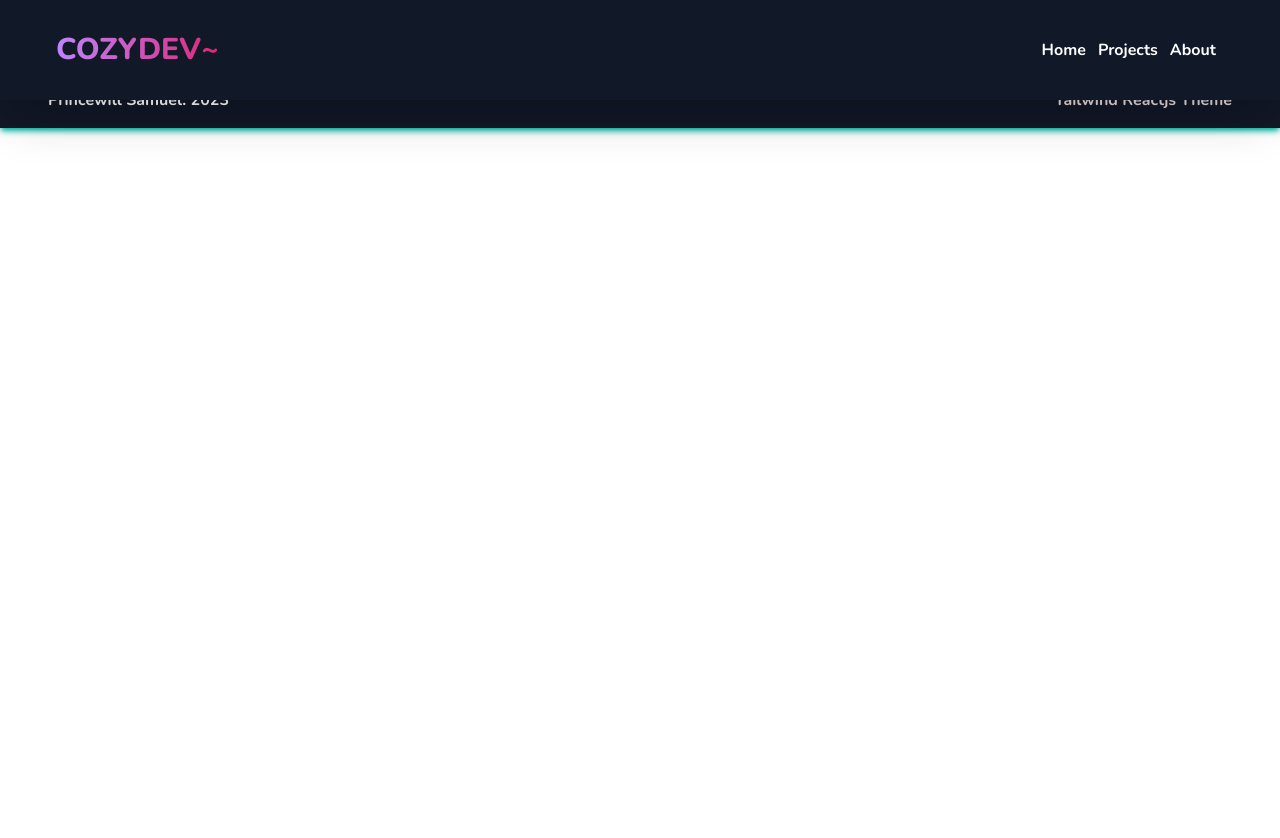
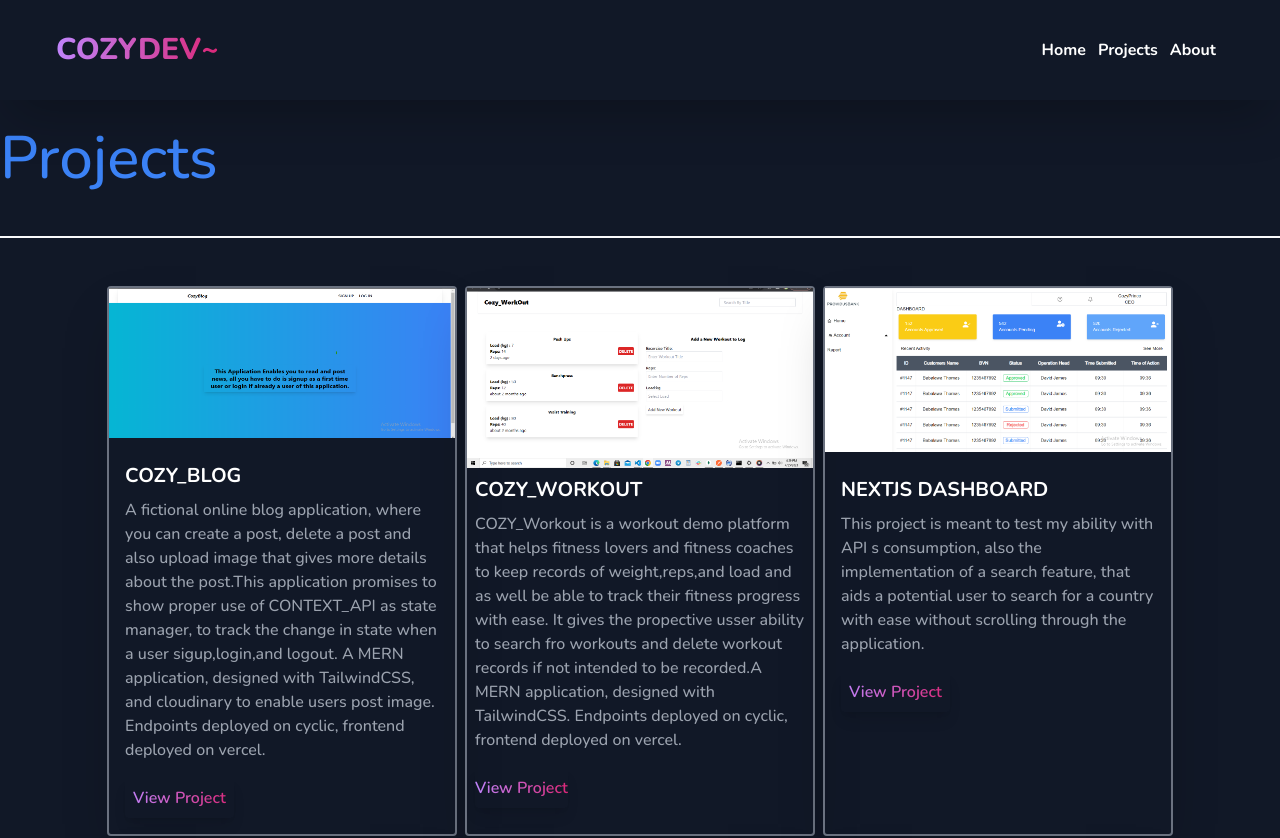
Before and after one commit to Usohps/Portfolio, a React (Vite) app: page /pages/projects in a window 1280 px wide. Shown: the top 838 px of the page. Before the commit the page ends 800 px from the top, so only its background shows below. Built offline with nearby package versions, Linux system fonts and the light colour scheme; a web font is replaced by a local one.

Commit message:
las commit

```diff
--- a/src/App.jsx
+++ b/src/App.jsx
@@ -8,12 +8,12 @@ function App() {
   return (
     <>
     <BrowserRouter>
-      <div className='bg-[#111827] w-full '>
+      <div className='bg-[#111827]'>
      <PageHeader/>
      <Routes>
      <Route path='/'element={<Home/>}/>
-      <Route path='/about'element={<About/>}/>
-      <Route path='/projects'element={<Projects/>}/>
+      <Route path='/pages/about'element={<About/>}/>
+      <Route path='/pages/projects'element={<Projects/>}/>
      </Routes>
      <Footer/>
       </div>
```
